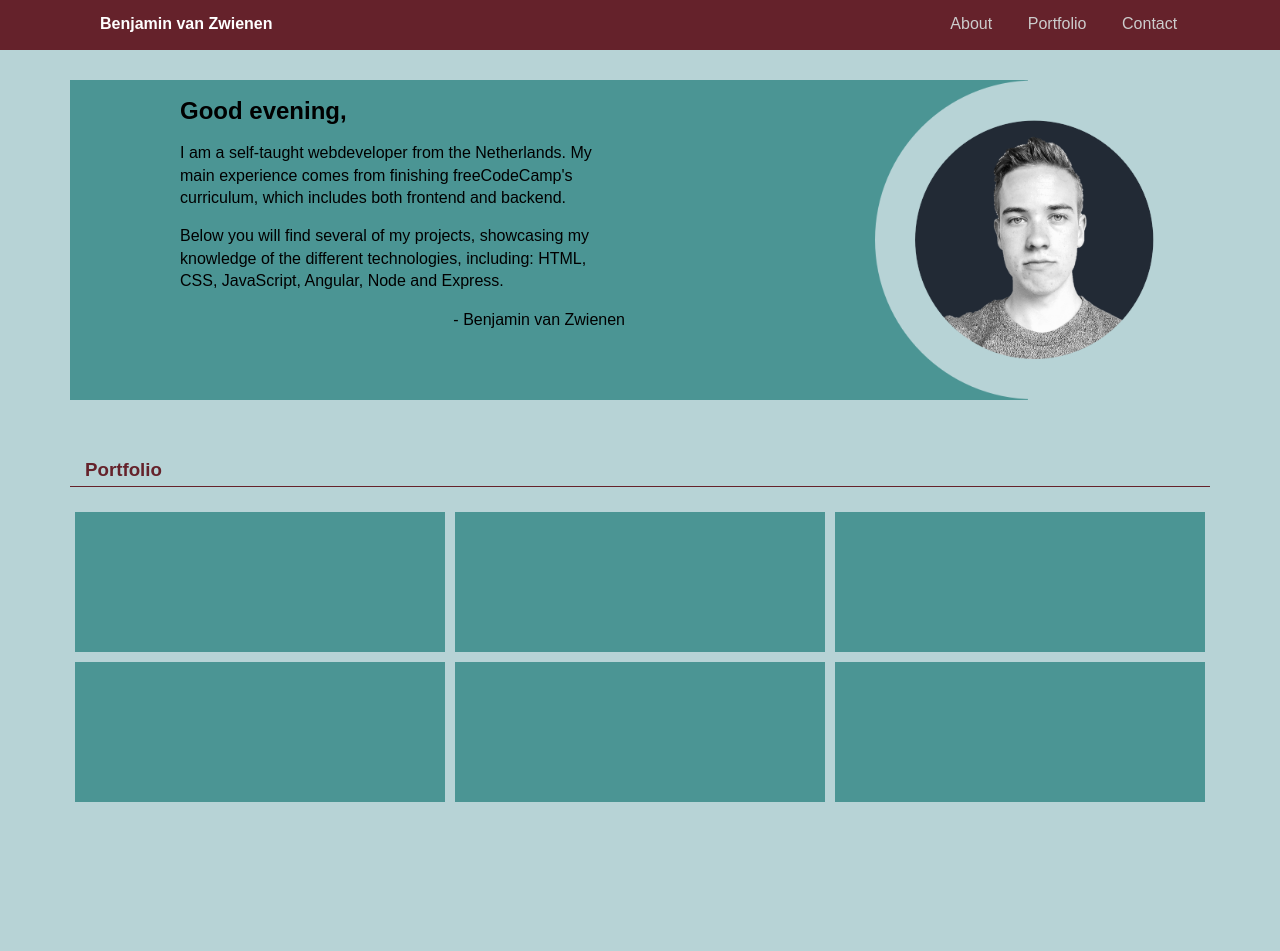
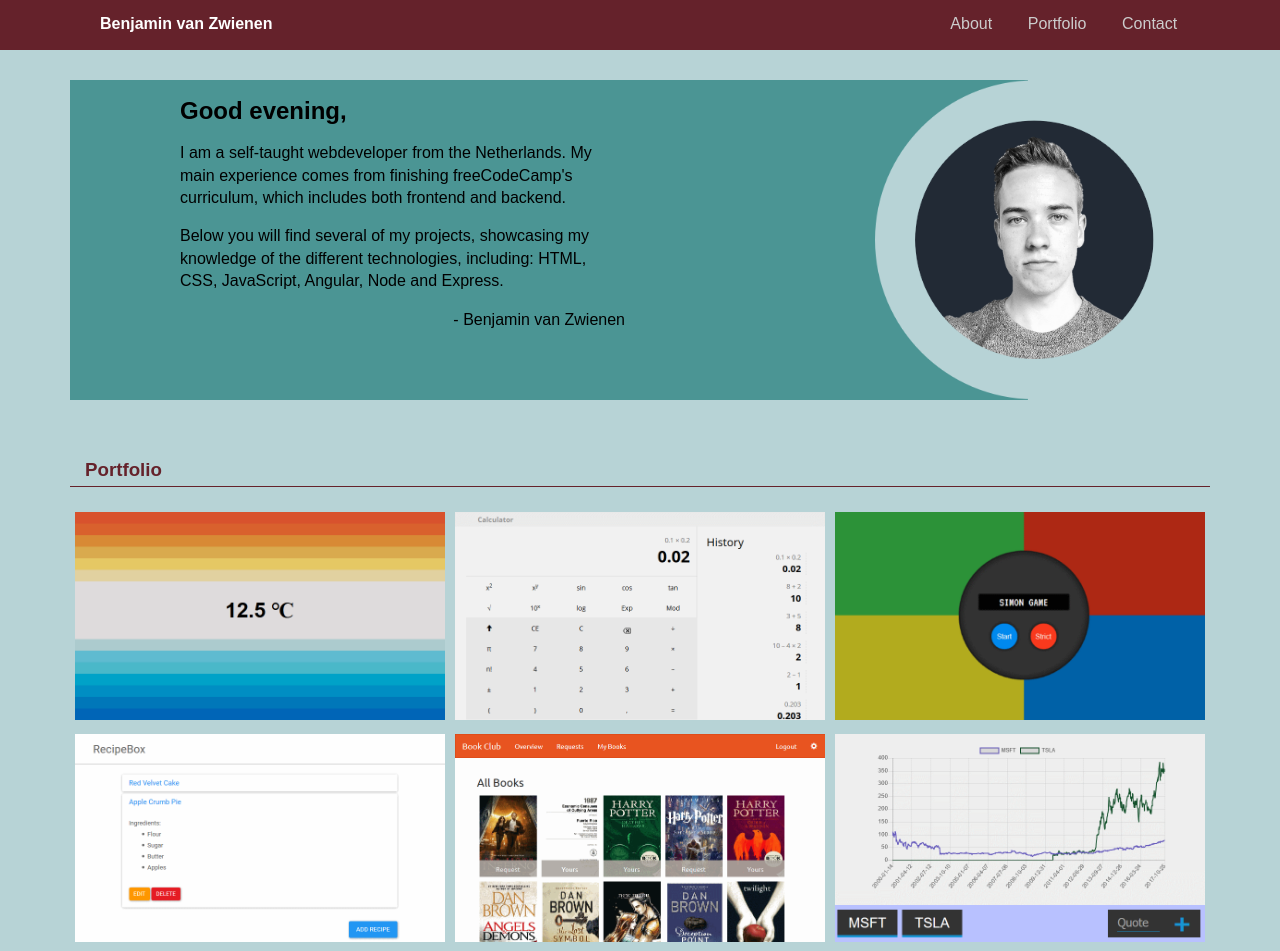
Before and after one commit to BenGitter/portfolio-v2, a website: page index.html in a window 1280 px wide. Before the commit the page ends 807 px from the top, so only its background shows below. Drawn offline with nearby package versions, Linux system fonts and the light colour scheme; files that its build step writes are made by us from their sources.

Commit message:
Add thumbnails + links

```diff
--- a/index.html
+++ b/index.html
@@ -100,29 +100,49 @@
     </div>
 
     <!-- Portolio section -->
+    <!-- Items:
+      - Weather app (v2)
+      - Calculator
+      - Simon game
+      - Recipe box
+      - Book Trading Club
+      - Chart the stock market
+    -->
     <div id="portfolio" class="row portfolio">
       <div class="col-12 section-title">
         <h3>Portfolio</h3>
       </div>
     </div>
     <div class="row portfolio-items">
-      <div class="col-4 portfolio-item">
-        <div class="fill-bg"></div>
+      <div class="col-12 col-sm-6 col-lg-4 portfolio-item">
+        <a href="https://bengitter.github.io/weather-app/" target="_blank">
+          <img src="img/weather-app.png" alt="screenshot">
+        </a>
       </div>
-      <div class="col-4 portfolio-item">
-        <div class="fill-bg"></div>
+      <div class="col-12 col-sm-6 col-lg-4 portfolio-item">
+        <a href="https://bengitter.github.io/JavaScriptCalculator/" target="_blank">
+          <img src="img/calculator.png" alt="screenshot">
+        </a>
       </div>
-      <div class="col-4 portfolio-item">
-        <div class="fill-bg"></div>
+      <div class="col-12 col-sm-6 col-lg-4 portfolio-item">
+        <a href="https://bengitter.github.io/simon-game" target="_blank">
+          <img src="img/simon-game.png" alt="screenshot">
+        </a>
       </div>
-      <div class="col-4 portfolio-item">
-        <div class="fill-bg"></div>
+      <div class="col-12 col-sm-6 col-lg-4 portfolio-item">
+        <a href="http://recipe-box-bengitter.surge.sh/" target="_blank">
+          <img src="img/recipe-box.png" alt="screenshot">
+        </a>
       </div>
-      <div class="col-4 portfolio-item">
-        <div class="fill-bg"></div>
+      <div class="col-12 col-sm-6 col-lg-4 portfolio-item">
+        <a href="https://familiar-list.glitch.me/" target="_blank">
+          <img src="img/book-club.png" alt="screenshot">
+        </a>
       </div>
-      <div class="col-4 portfolio-item">
-        <div class="fill-bg"></div>
+      <div class="col-12 col-sm-6 col-lg-4 portfolio-item">
+        <a href="https://opalescent-washer.glitch.me/" target="_blank">
+          <img src="img/stock-chart.png" alt="screenshot">
+        </a>
       </div>
     </div>
   </div>
--- a/scss/styles.scss
+++ b/scss/styles.scss
@@ -131,8 +131,12 @@ body{
 
 .portfolio-items{
   .portfolio-item{
-    height: 150px;
+    cursor: pointer;
     padding: 5px;
+
+    img{
+      width: 100%;
+    }
   }
 
   .fill-bg{
```
Also changed, not shown: img/book-club.png (added), img/calculator.png (added), img/recipe-box.png (added), img/simon-game.png (added), img/stock-chart.png (added), img/weather-app.png (added), 1 other file.
